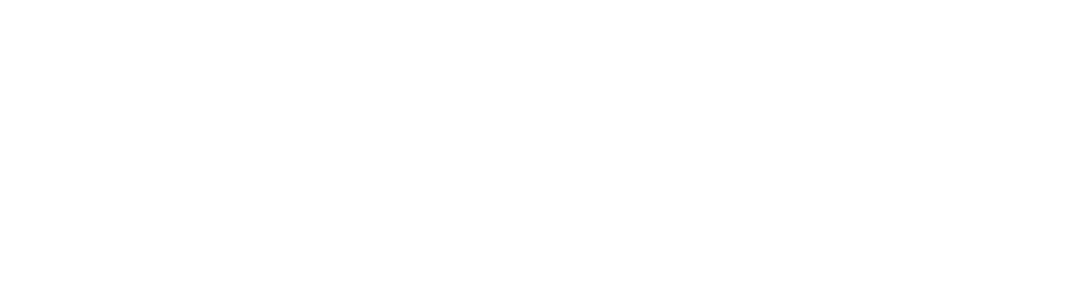
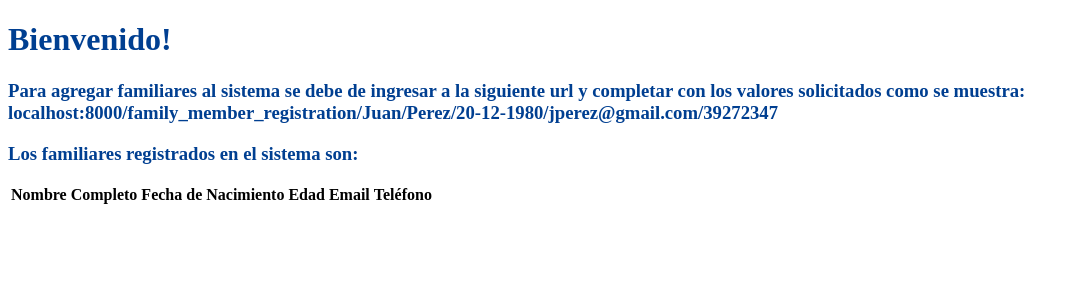
Before and after one commit to AgusSalvidio/MVT-Salvidio, a Django app: a page that uses templates/home.html in a window 1280 px wide. Before the commit the part shown is empty. Shown: the top 300 px of the page, without its empty margins (0-1079 px from the left). Run offline with Django 4.2, Linux system fonts and the light colour scheme; lists and menus that the app fills with data are empty; parts of the project's set-up code (start-up, migrations or seed data) failed here and were passed over.

Commit message:
Refactor some names and added some functionaly to templates.

```diff
--- a/Family/models.py
+++ b/Family/models.py
@@ -6,12 +6,12 @@
 class FamilyMember(models.Model):
     name = models.CharField(max_length=50)
     surname = models.CharField(max_length=50)
-    born_date = models.DateField()
+    birthdate = models.DateField()
     email = models.EmailField()
     phone_number = models.IntegerField()
 
     def age(self):
-        return current_date.year - self.born_date.year
+        return current_date.year - self.birthdate.year
 
     def full_name(self):
         return f'{self.name} {self.surname}'
--- a/Family/views.py
+++ b/Family/views.py
@@ -8,9 +8,9 @@
     return render(request,'home.html',context)
 
 
-def family_member_registration(request,name,surname,born_date,email,phone_number):
+def family_member_registration(request,name,surname,birthdate,email,phone_number):
 
-    family_member = FamilyMember(name,surname,born_date,email,phone_number)
+    family_member = FamilyMember(name,surname,birthdate,email,phone_number)
     family_member.save()
     context = { 'family_member': family_member}
 
--- a/templates/family_member_registration.html
+++ b/templates/family_member_registration.html
@@ -4,9 +4,11 @@
     <meta charset="UTF-8">
     <meta http-equiv="X-UA-Compatible" content="IE=edge">
     <meta name="viewport" content="width=device-width, initial-scale=1.0">
-    <title>Document</title>
+    <title> MVT | Registro de Familiar</title>
 </head>
 <body>
 
+    <h3 style="color:rgb(0, 63, 145)">{{ family_member.full_name }} nacido el {{ family_member.birthdate }} con email {{ family_member.email }} y teléfono {{ family_member.phone_number }} fue registrado existosamente! </h3>
+
 </body>
 </html>
--- a/templates/home.html
+++ b/templates/home.html
@@ -4,9 +4,33 @@
     <meta charset="UTF-8">
     <meta http-equiv="X-UA-Compatible" content="IE=edge">
     <meta name="viewport" content="width=device-width, initial-scale=1.0">
-    <title>Document</title>
+    <title> MVT | Inicio</title>
 </head>
 <body>
 
+    <h1 style="color:rgb(0, 63, 145)">Bienvenido!</h1>
+    <h3 style="color:rgb(0, 63, 145)">Para agregar familiares al sistema se debe de ingresar a la siguiente url y completar con los valores solicitados como se muestra:
+        localhost:8000/family_member_registration/Juan/Perez/20-12-1980/jperez@gmail.com/39272347</h3>
+    <h3 style="color:rgb(0, 63, 145)">Los familiares registrados en el sistema son:</h3>
+
+    <table>
+        <tr>
+          <th>Nombre Completo</th>
+          <th>Fecha de Nacimiento</th>
+          <th>Edad</th>
+          <th>Email</th>
+          <th>Teléfono</th>
+        </tr>
+        {% for family_member in family_members %}
+        <tr>
+            <th>{{ family_member.full_name }}</th>
+            <th>{{ family_member.birthdate }}</th>
+            <th>{{ family_member.age }}</th>
+            <th>{{ family_member.email }}</th>
+            <th>{{ family_member.phone_number }}</th>
+          </tr>
+        {% endfor %}
+      </table>
+
 </body>
 </html>
```
